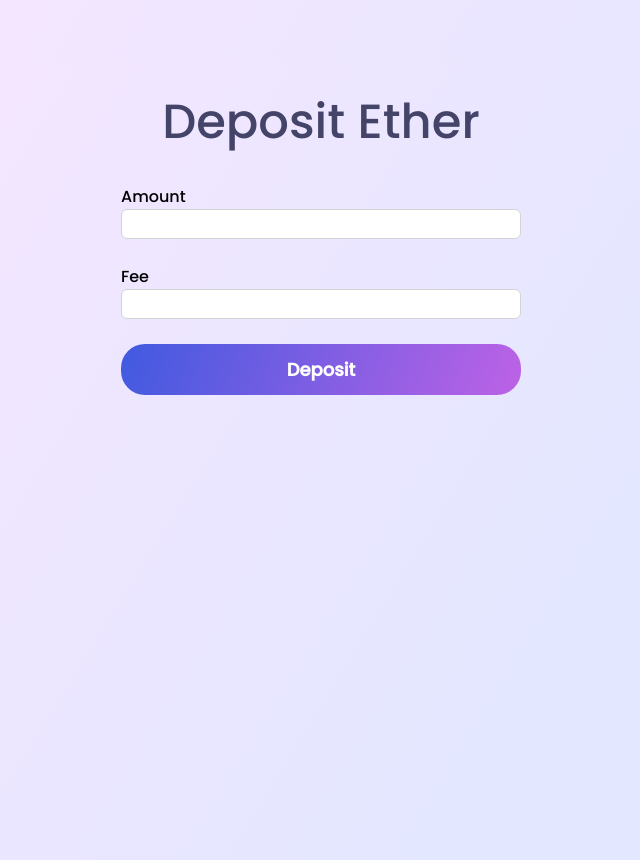
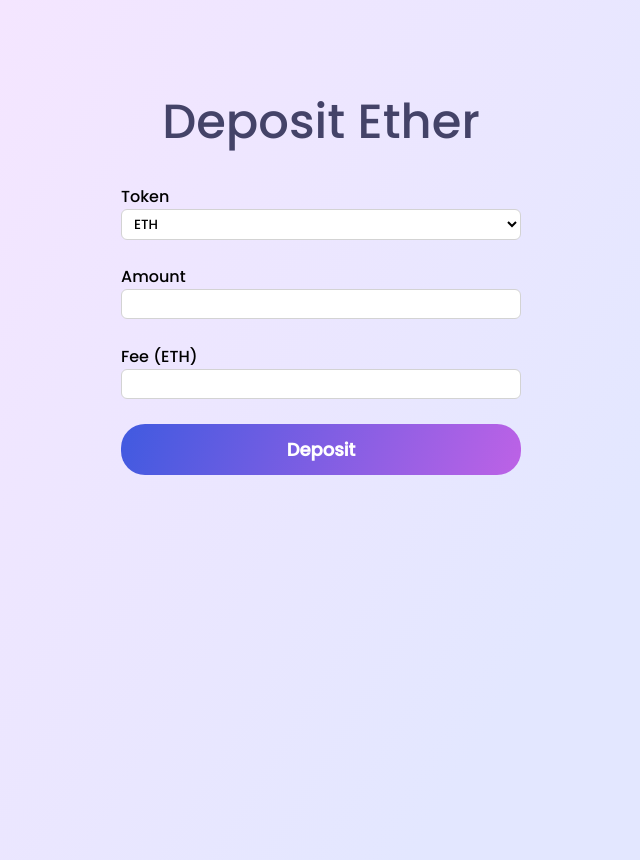
Before and after one commit to zkopru-network/zkopru-extension-onboarding-site, a Next.js app: page /deposit in a window 1280 px wide. Shown: the whole page, without its empty margins (319-959 px from the left). Built offline with nearby package versions, Linux system fonts and the light colour scheme.

Commit message:
add registered erc20 fetch

```diff
--- /dev/null
+++ b/hooks/erc20.ts
@@ -0,0 +1,40 @@
+import { useQuery } from "@tanstack/react-query";
+import axios from "axios";
+import { ethers } from "ethers";
+
+const abi = [
+  "function balanceOf(address owner) view returns (uint256)",
+  "function decimals() view returns (uint8)",
+  "function symbol() view returns (string)",
+];
+
+export function useRegisteredERC20s() {
+  const provider = new ethers.providers.JsonRpcProvider(
+    "http://127.0.0.1:5000"
+  );
+
+  return useQuery<{ decimals: number; symbol: string; address: string }[]>(
+    ["tokens"],
+    async () => {
+      const endpoint = "http://127.0.0.1:8888";
+      const res = await axios.post(endpoint, {
+        jsonrpc: "2.0",
+        method: "l2_getRegisteredTokens",
+      });
+      if (!res.data) throw new Error("No data returned");
+      const tokens = res.data.result;
+      console.log(tokens);
+
+      return await Promise.all(
+        tokens.erc20s.map(async (address: string) => {
+          const contract = new ethers.Contract(address, abi, provider);
+          const [symbol, decimals] = [
+            await contract.symbol(),
+            await contract.decimals(),
+          ];
+          return { symbol, decimals, address };
+        })
+      );
+    }
+  );
+}
--- a/package.json
+++ b/package.json
@@ -9,7 +9,10 @@
     "lint": "next lint"
   },
   "dependencies": {
+    "@tanstack/react-query": "^4.0.10",
+    "axios": "^0.27.2",
     "clsx": "^1.1.1",
+    "ethers": "^5.6.9",
     "next": "12.1.6",
     "react": "18.1.0",
     "react-dom": "18.1.0",
--- a/pages/_app.tsx
+++ b/pages/_app.tsx
@@ -1,8 +1,15 @@
-import '../styles/globals.css'
-import type { AppProps } from 'next/app'
+import "../styles/globals.css";
+import type { AppProps } from "next/app";
+import { QueryClientProvider, QueryClient } from "@tanstack/react-query";
+
+const client = new QueryClient();
 
 function MyApp({ Component, pageProps }: AppProps) {
-  return <Component {...pageProps} />
+  return (
+    <QueryClientProvider client={client}>
+      <Component {...pageProps} />
+    </QueryClientProvider>
+  );
 }
 
-export default MyApp
+export default MyApp;
--- a/pages/deposit.tsx
+++ b/pages/deposit.tsx
@@ -2,12 +2,15 @@ import { NextPage } from "next";
 import { useForm } from "react-hook-form";
 import clsx from "clsx";
 import styles from "../styles/Deposit.module.css";
+import { useRegisteredERC20s } from "../hooks/erc20";
 
 const DEPOSIT_EVENT = "ZKOPRU#DEPOSIT_ETH";
+const DEPOSIT_ERC20_EVENT = "ZKOPRU#DEPOSIT_ERC20";
 
 type FormData = {
   amount: number;
   fee: number;
+  token: string;
 };
 
 const DepositPage: NextPage = () => {
@@ -17,16 +20,37 @@ const DepositPage: NextPage = () => {
     formState: { errors },
   } = useForm<FormData>();
 
+  const tokensQuery = useRegisteredERC20s();
   const deposit = handleSubmit(async (data) => {
     console.log("deposit", data);
     // TODO: use some form library for better typing
-    window.dispatchEvent(new CustomEvent(DEPOSIT_EVENT, { detail: { data } }));
+    if (data.token === "ETH") {
+      window.dispatchEvent(
+        new CustomEvent(DEPOSIT_EVENT, { detail: { data } })
+      );
+    } else {
+      window.dispatchEvent(
+        new CustomEvent(DEPOSIT_ERC20_EVENT, { detail: { data } })
+      );
+    }
   });
+  console.log(tokensQuery.data);
 
   return (
     <div className={styles.container}>
       <h1 className={styles.title}>Deposit Ether</h1>
       <form onSubmit={deposit}>
+        <div className={styles.formControl}>
+          <label htmlFor="token">Token</label>
+          <select {...register("token")} className={styles.value}>
+            <option value="eth">ETH</option>
+            {tokensQuery.data?.map((token) => (
+              <option key={token.symbol}>
+                {token.symbol} (decimals: {token.decimals})
+              </option>
+            ))}
+          </select>
+        </div>
         <div className={styles.formControl}>
           <label htmlFor="amount">Amount</label>
           <input
@@ -37,7 +61,7 @@ const DepositPage: NextPage = () => {
         </div>
 
         <div className={styles.formControl}>
-          <label htmlFor="fee">Fee</label>
+          <label htmlFor="fee">Fee (ETH)</label>
           <input
             className={clsx(styles.value, errors.fee && styles.error)}
             {...register("fee", { required: true, valueAsNumber: true })}
--- a/styles/Deposit.module.css
+++ b/styles/Deposit.module.css
@@ -15,7 +15,8 @@
   color: #444368;
 }
 
-input.value {
+input.value, select.value {
+  background: white;
   padding: 4px 8px;
   border-radius: 6px;
   border: solid 1px lightgray;
```
Also changed, not shown: 2 other files (tests, documents, lock files or other folders).
